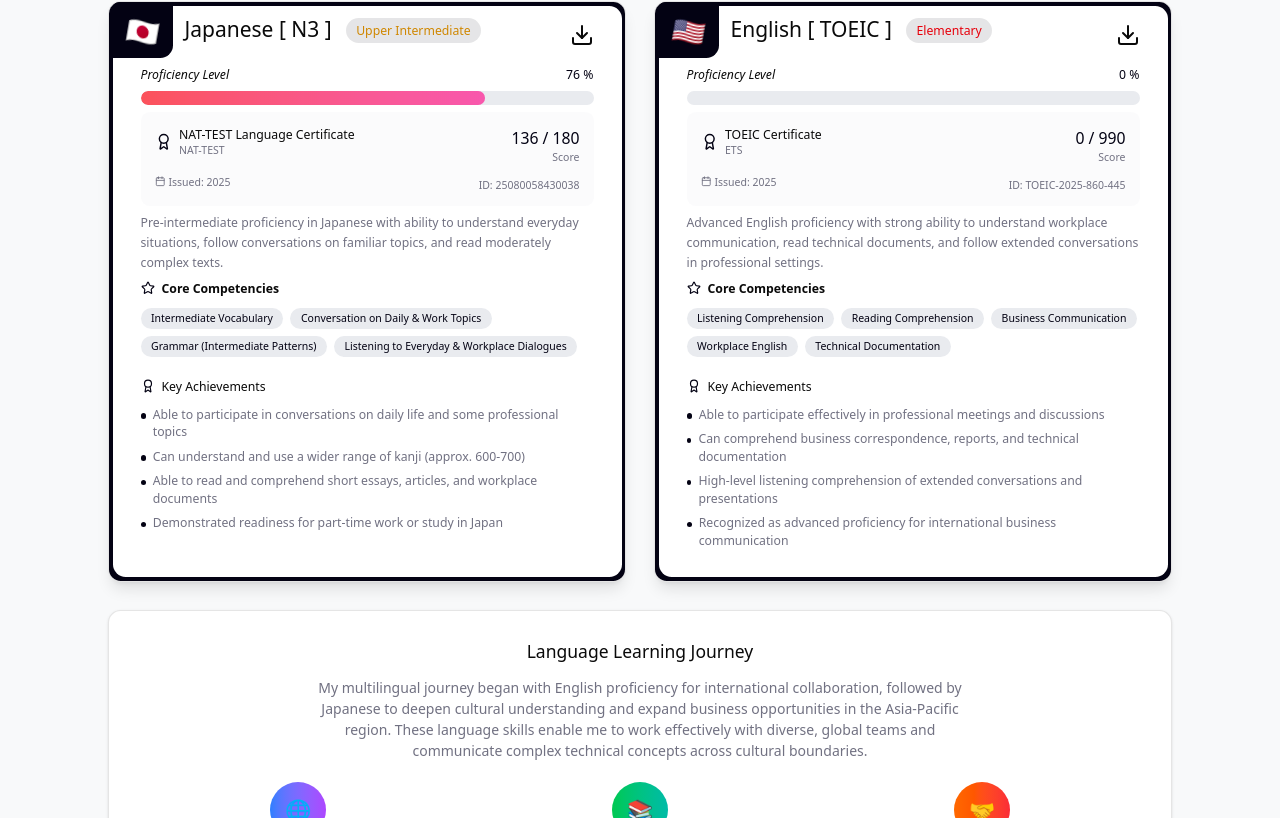
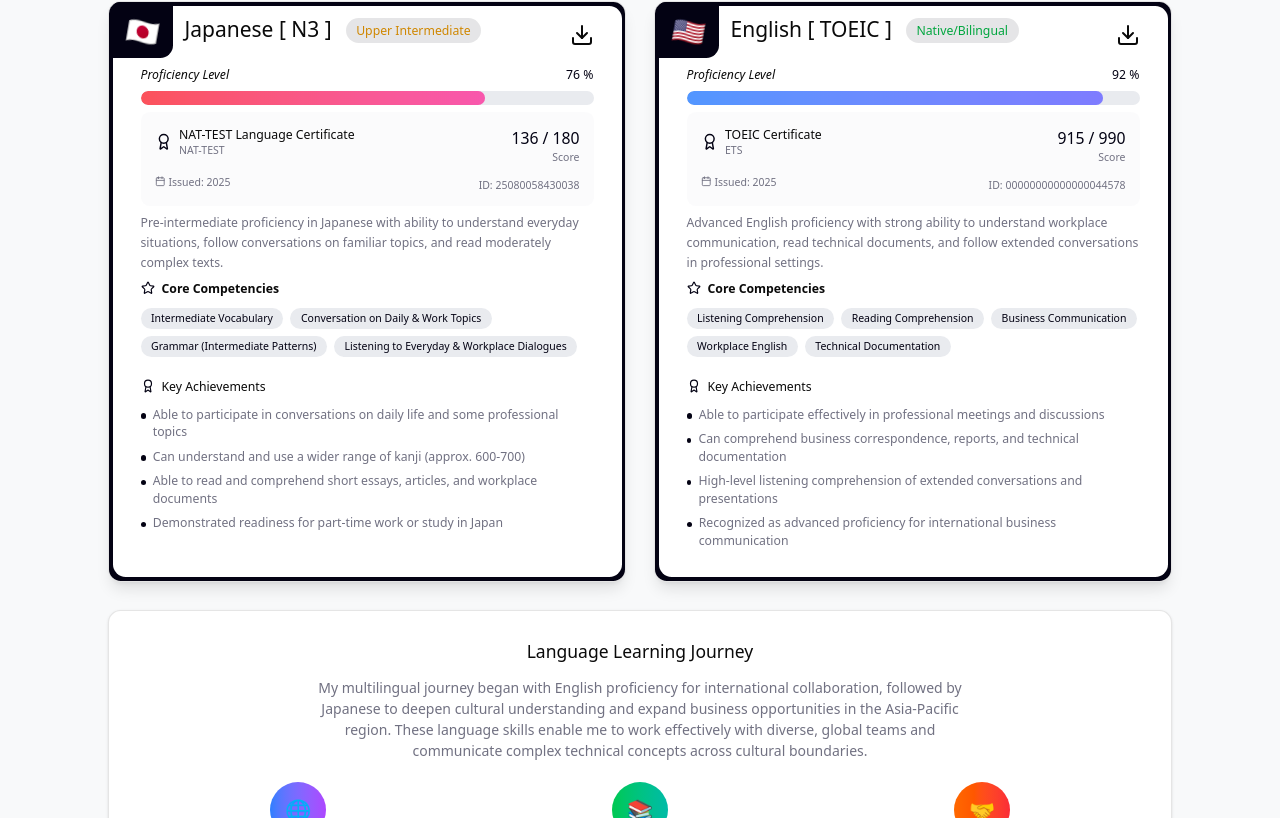
Before and after one commit to ArkarPhyo1310/portfolio, a React (Vite) app: page / in a window 1280 px wide. Shown: the part 4179-4997 px from the top of the page. Built offline with nearby package versions, Linux system fonts and the light colour scheme; the HTML template or start-up script is replaced by a standard one.

Commit message:
[update] Update en language score and id

```diff
--- a/src/data/language.ts
+++ b/src/data/language.ts
@@ -34,10 +34,10 @@ export const languages: LanguageProps[] = [
     level: "TOEIC",
     certificate: "TOEIC Certificate",
     issuer: "ETS",
-    score: 0,
+    score: 915,
     totalScore: 990,
     date: "2025",
-    credentialId: "TOEIC-2025-860-445",
+    credentialId: "00000000000000044578",
     filePath: "/certificates/en.pdf",
     description:
       "Advanced English proficiency with strong ability to understand workplace communication, read technical documents, and follow extended conversations in professional settings.",
```
